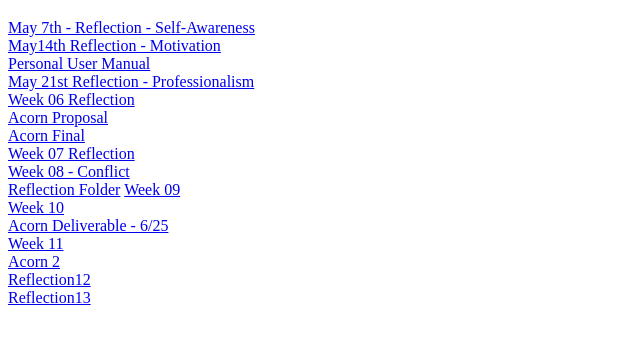
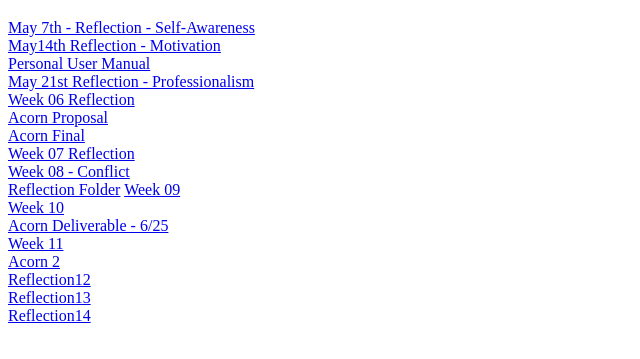
Before and after one commit to Caffeine-Jared/CSE170-reflection, a plain HTML site: page index.html in a window 1280 px wide. Shown: the part 61-420 px from the top of the page, without its empty margins (0-640 px from the left). Drawn offline with Linux system fonts and the light colour scheme.

Commit message:
Update index.html

```diff
--- a/index.html
+++ b/index.html
@@ -25,5 +25,6 @@
     <a href="Reflections/Acorn-status2.pdf">Acorn 2</a><br>
     <a href="Reflections/reflection12.pdf">Reflection12</a><br>
     <a href="Reflections/Week 13 Reflection.pdf">Reflection13</a><br>
+    <a href="Reflections/Week 13 Reflection.pdf">Reflection14</a><br>
 </body>
 </html>
```
